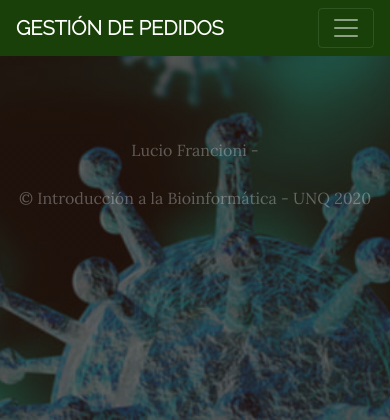
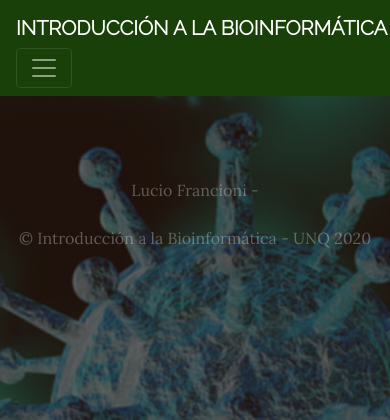
Before and after one commit to BioinformaticaUNQ/bioInformaticaTpFinal, a Django app: page / in a window 390 px wide; the page is wider, and only the part inside the window is pictured. Shown: the top 420 px of that part. Run offline with Django 3.2, Linux system fonts and the light colour scheme; some libraries are stand-ins or nearby versions.

Commit message:
cambio de titulo

```diff
--- a/TpFinalBioApp/templates/TpFinalBioApp/index.html
+++ b/TpFinalBioApp/templates/TpFinalBioApp/index.html
@@ -55,7 +55,7 @@
  <!-- Navbar -->
  <nav class="navbar navbar-expand-lg navbar-dark py-lg-4" id="mainNav">
     <div class="container">
-      <a class="navbar-brand text-uppercase text-expanded font-weight-bold d-lg-none" href="{% url 'Home' %}">Gestión de Pedidos</a>
+      <a class="navbar-brand text-uppercase text-expanded font-weight-bold d-lg-none" href="{% url 'Home' %}">Introducción a la Bioinformática - UNQ</a>
       <button class="navbar-toggler" type="button" data-toggle="collapse" data-target="#navbarResponsive" aria-controls="navbarResponsive" aria-expanded="false" aria-label="Toggle navigation">
         <span class="navbar-toggler-icon"></span>
       </button>
```
